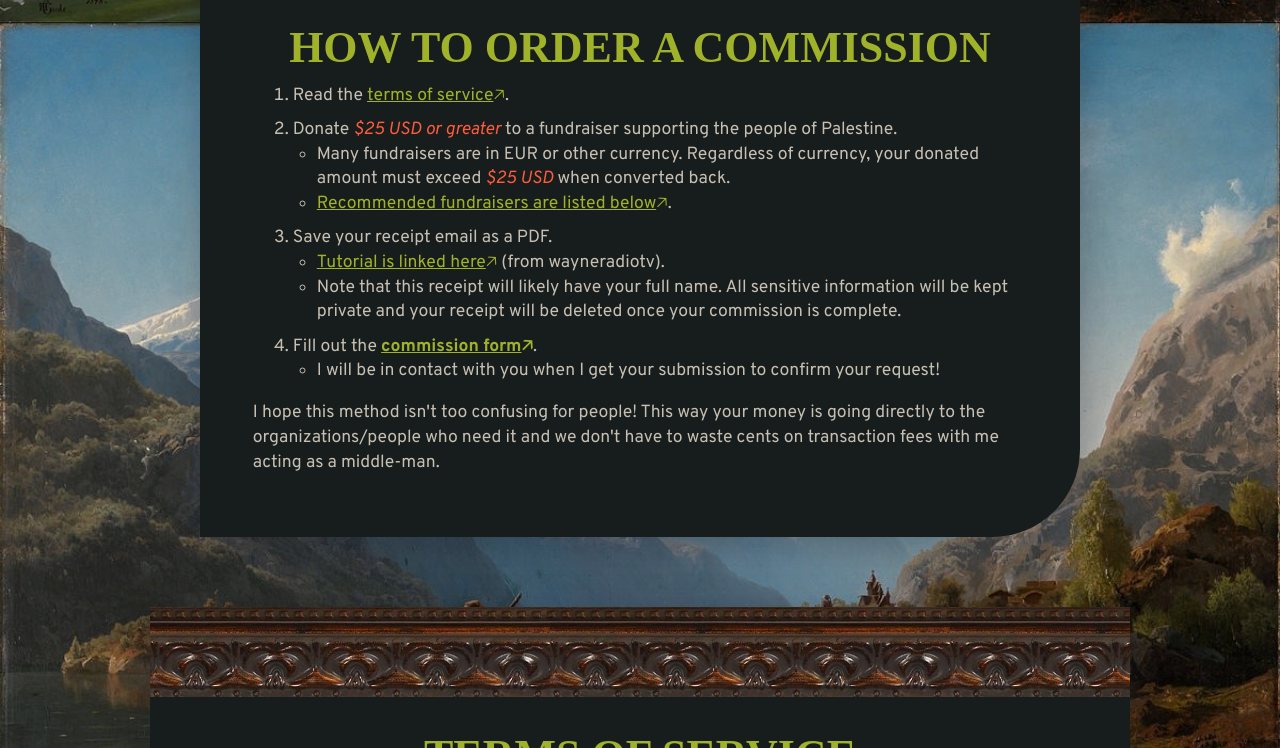
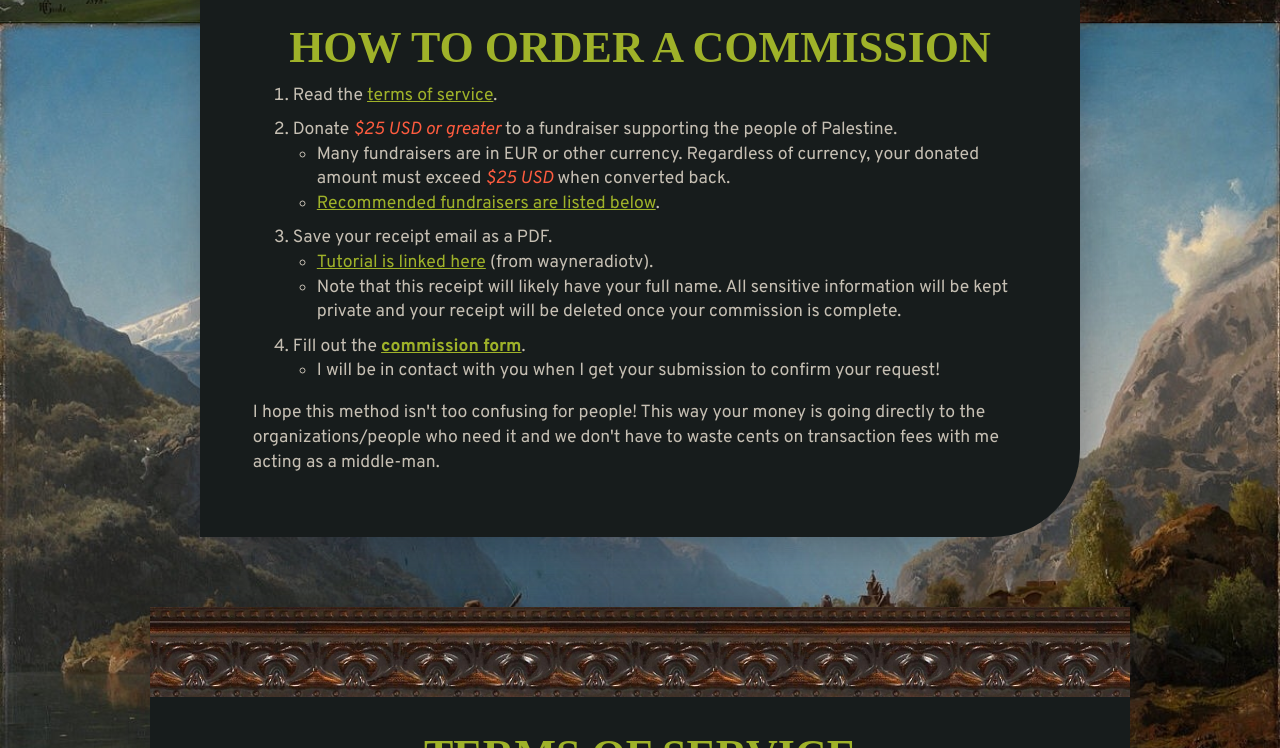
Before and after one commit to druid00/neocities, a plain HTML site: page site_folder/commissions.html in a window 1280 px wide. Shown: the part 892-1640 px from the top of the page. Drawn offline with Linux system fonts and the light colour scheme; a web font is replaced by a local one.

Commit message:
arrows dont work on mobile

```diff
--- a/site_folder/css/stylecommissions.css
+++ b/site_folder/css/stylecommissions.css
@@ -88,8 +88,8 @@ a:hover {
 }
 
 a::after {
-	content:"🡥";
-	display: inline-block;
+	/* content:"🡥";
+	display: inline-block; */
 }
 
 
```
